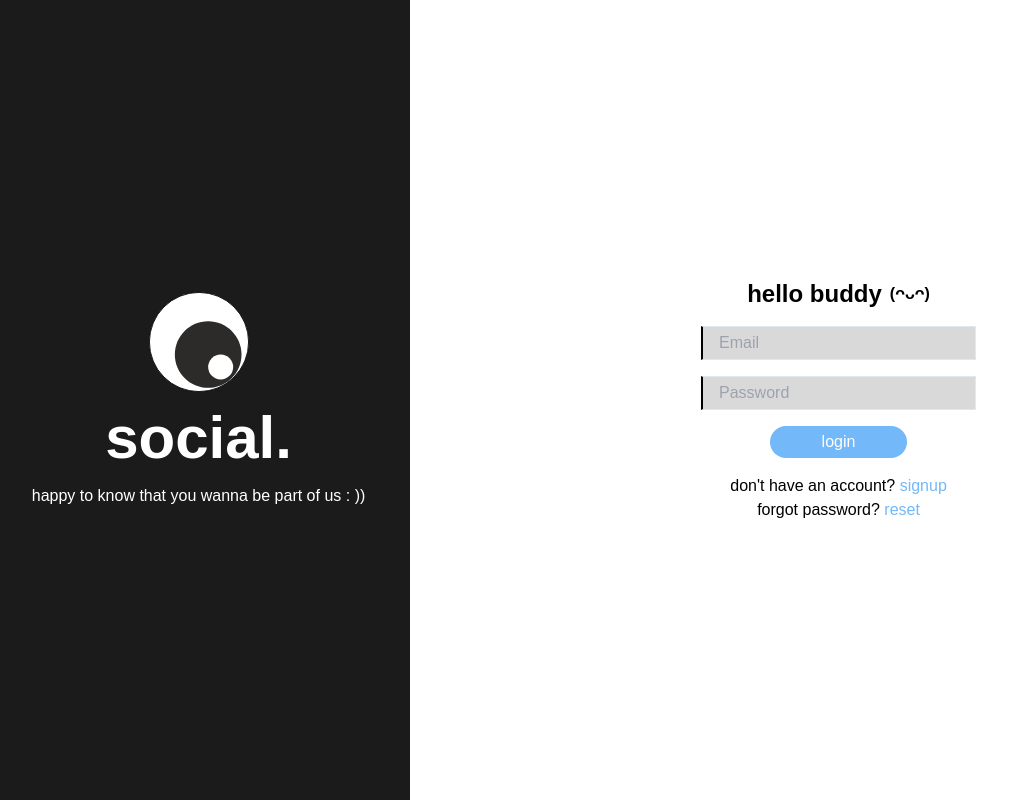
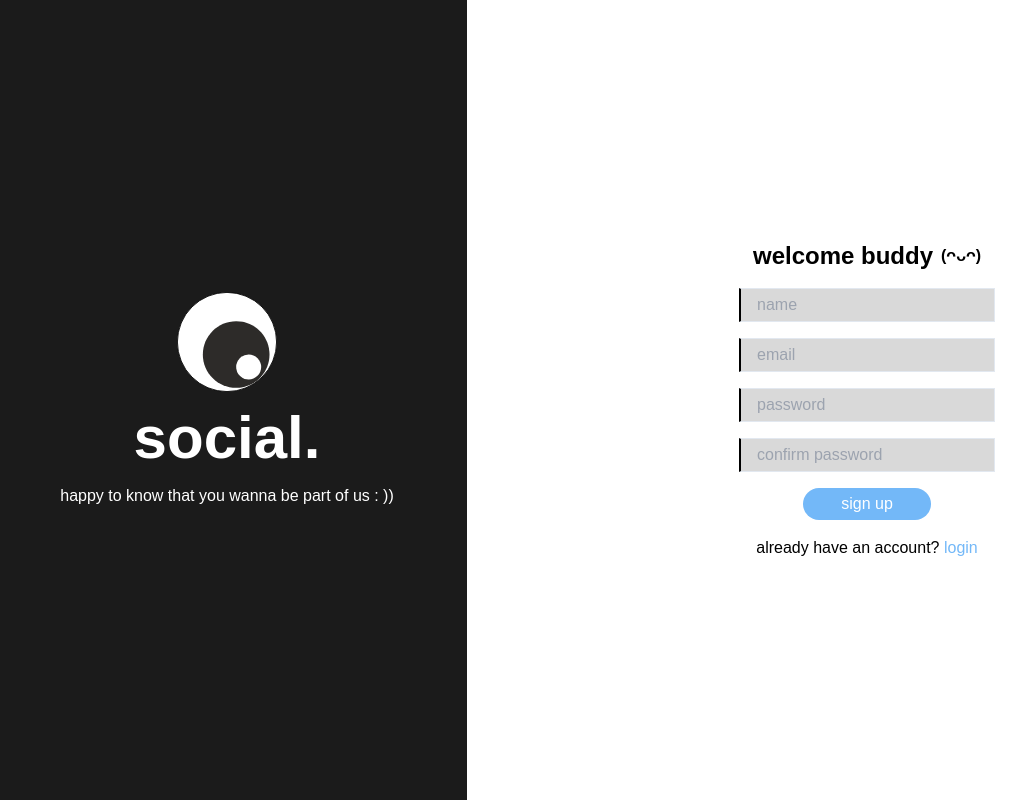
Before and after one commit to MayankBansal12/feedback, a Next.js app: page /auth in a window 1280 px wide. Shown: the whole page, without its empty margins (13-1039 px from the left). Built offline with nearby package versions, Linux system fonts and the light colour scheme.

Commit message:
feat: add verify email, fix login bug

```diff
--- a/src/app/api/sign-in/route.ts
+++ b/src/app/api/sign-in/route.ts
@@ -21,7 +21,7 @@ export async function POST(request: Request) {
             return new Response(JSON.stringify(response), { status: response.status })
         }
         if (!user.isVerified) {
-            response = { success: false, status: 400, message: "Email not verified!", data: { isVerified: false } }
+            response = { success: false, status: 200, message: "Email not verified!", data: { isVerified: false } }
             return new Response(JSON.stringify(response), { status: response.status })
         }
         const isPasswordMatch = await bcrypt.compare(password, user.password);
@@ -37,7 +37,7 @@ export async function POST(request: Request) {
             response = { success: false, status: 400, message: error.errors[0].message };
         } else {
             console.error("Error signing in user!", error);
-            response = { success: false, status: 400, message: "Error registering user" };
+            response = { success: false, status: 400, message: "Error signing in user" };
         }
         return new Response(JSON.stringify(response), { status: response.status })
     }
--- a/src/app/auth/layout.tsx
+++ b/src/app/auth/layout.tsx
@@ -6,6 +6,7 @@ export default function RootLayout({
 }: Readonly<{ children: React.ReactNode }>) {
     return (
         <html lang="en">
+            <head />
             <body className="w-screen h-screen font-default">
                 <div className="flex items-center w-screen h-screen">
                     <div className="flex flex-col justify-center items-center gap-4 bg-dark-primary w-1/2 h-full text-white">
@@ -13,8 +14,7 @@ export default function RootLayout({
                         <h1 className="font-bold text-6xl text-white">social.</h1>
                         <p>happy to know that you wanna be part of us : &#41;&#41;</p>
                     </div>
-                    {/* <div className="w-5/6">{children}</div> */}
-                    {children}
+                    <div className="w-5/6">{children}</div>
                 </div>
             </body>
         </html>
--- a/src/app/auth/page.tsx
+++ b/src/app/auth/page.tsx
@@ -5,7 +5,7 @@ import { LoginFormProps, RegisterFormProps } from "@/types/type";
 import { useRouter } from "next/navigation";
 import { useToast } from "@/components/ui/use-toast";
 
-const LoginForm: FC<LoginFormProps> = ({ email, setEmail, password, setPassword, handleSubmit }) => {
+const LoginForm: FC<LoginFormProps> = ({ email, setEmail, password, setPassword, handleSubmit, isLoading }) => {
   return (
     <div className="flex flex-col justify-center items-center w-full dark:text-white">
       <h1 className="mb-4 font-bold flex gap-2 items-center"><span className="text-2xl">hello buddy</span> <span className="text-md">(ᴖᴗᴖ)</span></h1>
@@ -13,7 +13,7 @@ const LoginForm: FC<LoginFormProps> = ({ email, setEmail, password, setPassword,
       <form className="flex flex-col justify-center gap-4 w-1/3" onSubmit={handleSubmit}>
         <input
           type="email"
-          placeholder="Email"
+          placeholder="email"
           value={email}
           onChange={(e: ChangeEvent<HTMLInputElement>) => setEmail(e.target.value)}
           className="bg-light-primary dark:bg-accent-darkinput px-4 py-1 border border-l-2 border-l-black dark:border-l-[#ffffff] text-md dark:text-white outline-none hover:outline focus:outline"
@@ -21,7 +21,7 @@ const LoginForm: FC<LoginFormProps> = ({ email, setEmail, password, setPassword,
         />
         <input
           type="password"
-          placeholder="Password"
+          placeholder="password"
           value={password}
           onChange={(e: ChangeEvent<HTMLInputElement>) => setPassword(e.target.value)}
           className="bg-light-primary dark:bg-accent-darkinput px-4 py-1 border border-l-2 border-l-black dark:border-l-[#ffffff] text-md dark:text-white outline-none hover:outline focus:outline"
@@ -31,8 +31,9 @@ const LoginForm: FC<LoginFormProps> = ({ email, setEmail, password, setPassword,
           <button
             type="submit"
             className="bg-accent-link hover:bg-accent-buttonhover transition-all p-1 rounded-full w-1/2 text-white"
+            disabled={isLoading}
           >
-            login
+            {isLoading ? "loading..." : "login"}
           </button>
         </div>
       </form>
@@ -40,7 +41,7 @@ const LoginForm: FC<LoginFormProps> = ({ email, setEmail, password, setPassword,
   );
 };
 
-const RegisterForm: FC<RegisterFormProps> = ({ name, setName, email, setEmail, password, setPassword, confirmPassword, setConfirmPassword, handleSubmit }) => {
+const RegisterForm: FC<RegisterFormProps> = ({ name, setName, email, setEmail, password, setPassword, confirmPassword, setConfirmPassword, handleSubmit, isLoading }) => {
   return (
     <div className="flex flex-col justify-center items-center w-full dark:text-white">
       <h1 className="mb-4 font-bold flex gap-2 items-center"><span className="text-2xl">welcome buddy</span> <span className="text-md">(ᴖᴗᴖ)</span></h1>
@@ -55,7 +56,7 @@ const RegisterForm: FC<RegisterFormProps> = ({ name, setName, email, setEmail, p
         />
         <input
           type="email"
-          placeholder="Email"
+          placeholder="email"
           value={email}
           onChange={(e: ChangeEvent<HTMLInputElement>) => setEmail(e.target.value)}
           className="bg-light-primary dark:bg-accent-darkinput px-4 py-1 border border-l-2 border-l-black dark:border-l-[#ffffff] text-md dark:text-white outline-none hover:outline focus:outline"
@@ -63,7 +64,7 @@ const RegisterForm: FC<RegisterFormProps> = ({ name, setName, email, setEmail, p
         />
         <input
           type="password"
-          placeholder="Password"
+          placeholder="password"
           value={password}
           onChange={(e: ChangeEvent<HTMLInputElement>) => setPassword(e.target.value)}
           className="bg-light-primary dark:bg-accent-darkinput px-4 py-1 border border-l-2 border-l-black dark:border-l-[#ffffff] text-md dark:text-white outline-none hover:outline focus:outline"
@@ -71,7 +72,7 @@ const RegisterForm: FC<RegisterFormProps> = ({ name, setName, email, setEmail, p
         />
         <input
           type="password"
-          placeholder="Confirm Password"
+          placeholder="confirm password"
           value={confirmPassword}
           onChange={(e: ChangeEvent<HTMLInputElement>) => setConfirmPassword(e.target.value)}
           className="bg-light-primary dark:bg-accent-darkinput px-4 py-1 border border-l-2 border-l-black dark:border-l-[#ffffff] text-md dark:text-white outline-none hover:outline focus:outline"
@@ -81,8 +82,9 @@ const RegisterForm: FC<RegisterFormProps> = ({ name, setName, email, setEmail, p
           <button
             type="submit"
             className="bg-accent-link hover:bg-accent-buttonhover transition-all p-1 rounded-full w-1/2 text-white"
+            disabled={isLoading}
           >
-            sign up
+            {isLoading ? "loading..." : "sign up"}
           </button>
         </div>
       </form>
@@ -91,34 +93,34 @@ const RegisterForm: FC<RegisterFormProps> = ({ name, setName, email, setEmail, p
 };
 
 export default function Auth() {
-  const [isLogin, setIsLogin] = useState(true);
+  const [isLogin, setIsLogin] = useState(true)
   const [email, setEmail] = useState("")
   const [password, setPassword] = useState("")
   const [confirmPassword, setConfirmPassword] = useState("")
   const [name, setName] = useState("")
+  const [isLoading, setIsLoading] = useState(false)
   const router = useRouter()
   const { toast } = useToast()
 
-  // useEffect(() => {
-  //   const path = router2.asPath;
-  //   setIsLogin(path.includes('#login'));
-  //   console.log('path', path);
-  // }, [router]);
+  useEffect(() => {
+    if (typeof window !== 'undefined') {
+      const path = window.location.hash || window.location.pathname;
+      setIsLogin(path.includes('#login'));
+    }
+  }, []);
 
   const handleSubmit = async (e: React.FormEvent<HTMLFormElement>) => {
     e.preventDefault();
     console.log("login:", email, password, confirmPassword, name)
 
     if (!isLogin && password !== confirmPassword) {
-      // replace with toast or alert instead of window alert
-
       toast({
         title: "oops! you sure you remember the password?",
         description: "password and confirm password do not match",
       })
       return;
     }
-
+    setIsLoading(true)
     const endpoint = isLogin ? "/api/sign-in" : "/api/sign-up";
 
     const payload = isLogin
@@ -139,7 +141,13 @@ export default function Auth() {
         console.log("Success:", data.data);
 
         localStorage.setItem("token", data.data.token)
-        data.data.isVerified ? router.replace("/dashboard") : router.replace("/auth/verify-email")
+        if (!isLogin)
+          toast({
+            title: "request success",
+            description: "verify your email to access dashboard",
+          })
+
+        data.data.isVerified ? router.replace("/dashboard") : router.replace("/auth/verify?email=" + email)
       } else {
         const errorData = await response.json();
         console.error("Error:", errorData);
@@ -157,6 +165,8 @@ export default function Auth() {
         title: "caught up with an error",
         description: "Error, try again!",
       })
+    } finally {
+      setIsLoading(false)
     }
   };
 
@@ -169,6 +179,7 @@ export default function Auth() {
           password={password}
           setPassword={setPassword}
           handleSubmit={handleSubmit}
+          isLoading={isLoading}
         />
       ) : (
         <RegisterForm
@@ -181,6 +192,7 @@ export default function Auth() {
           confirmPassword={confirmPassword}
           setConfirmPassword={setConfirmPassword}
           handleSubmit={handleSubmit}
+          isLoading={isLoading}
         />
       )}
 
@@ -189,16 +201,16 @@ export default function Auth() {
         onClick={() => setIsLogin(!isLogin)}
       >
         {isLogin ? (
-          <>
+          <div>
             <p>
               don&apos;t have an account?{" "}
               <span className="text-accent-link hover:underline" onClick={() => router.replace("/auth#signup")}>signup</span>
             </p>
             <p>
               forgot password?{" "}
-              <span className="text-accent-link hover:underline" onClick={() => router.replace("/reset")}>reset</span>
+              <span className="text-accent-link hover:underline" onClick={() => router.replace("/auth/reset-password")}>reset</span>
             </p>
-          </>
+          </div>
         ) : (
           <p>
             already have an account?{" "}
--- a/src/app/auth/verify-email/page.tsx
+++ /dev/null
@@ -1,29 +0,0 @@
-"use client";
-
-import {
-    InputOTP,
-    InputOTPGroup,
-    InputOTPSeparator,
-    InputOTPSlot,
-} from "@/components/ui/input-otp";
-
-export default function verifyEmail() {
-
-    return (
-        <>
-            <InputOTP maxLength={6}>
-                <InputOTPGroup>
-                    <InputOTPSlot index={0} />
-                    <InputOTPSlot index={1} />
-                    <InputOTPSlot index={2} />
-                </InputOTPGroup>
-                <InputOTPSeparator />
-                <InputOTPGroup>
-                    <InputOTPSlot index={3} />
-                    <InputOTPSlot index={4} />
-                    <InputOTPSlot index={5} />
-                </InputOTPGroup>
-            </InputOTP>
-        </>
-    );
-}
--- /dev/null
+++ b/src/app/auth/verify/page.tsx
@@ -0,0 +1,114 @@
+"use client";
+
+import {
+    InputOTP,
+    InputOTPGroup,
+    InputOTPSeparator,
+    InputOTPSlot,
+} from "@/components/ui/input-otp";
+import { useToast } from "@/components/ui/use-toast";
+import { useRouter } from "next/navigation";
+import { useState, useEffect } from "react";
+
+export default function Verify() {
+    const [code, setCode] = useState<string>("")
+    const [email, setEmail] = useState<string>("")
+    const [isLoading, setIsLoading] = useState<boolean>(false)
+    const { toast } = useToast()
+    const router = useRouter()
+
+    const handleSubmit = async () => {
+        if (!email) {
+            toast({
+                variant: "destructive",
+                title: "error with verify email",
+                description: "try to refresh the page and try again",
+            })
+            return
+        }
+        if (!code || code === "") {
+            toast({
+                title: "error with verify email",
+                description: "verify code can't be empty",
+            })
+            return
+        }
+        setIsLoading(true)
+
+        try {
+            const response = await fetch("/api/verify-code", {
+                method: "POST",
+                headers: {
+                    "Content-Type": "application/json",
+                },
+                body: JSON.stringify({ email, verifyCode: code }),
+            });
+
+            if (response.ok) {
+                router.replace("/dashboard")
+            } else {
+                const errorData = await response.json();
+                console.error("Error:", errorData);
+
+                toast({
+                    variant: "destructive",
+                    title: "caught up with an error",
+                    description: errorData.message.toLowerCase(),
+                })
+            }
+        } catch (error) {
+            console.log("error: ", error)
+            toast({
+                variant: "destructive",
+                title: "caught up with an error",
+                description: "Error, try again!",
+            })
+        } finally {
+            setIsLoading(false)
+        }
+    };
+
+    useEffect(() => {
+        const params = new URLSearchParams(window.location.search);
+        const email = params.get("email") ?? ""
+        setEmail(email);
+    }, []); // Fetch email once when component mounts
+
+
+    return (
+        <div className="flex flex-col justify-center items-center w-full gap-6">
+            <div className="text-center flex gap-1 flex-col">
+                <h3 className="font-bold text-xl">check your email for the verification code</h3>
+                <p className="text-sm opacity-70">{email}</p>
+            </div>
+            <InputOTP
+                maxLength={6}
+                value={code}
+                onChange={(value) => setCode(value)}
+            >
+                <InputOTPGroup>
+                    <InputOTPSlot index={0} />
+                    <InputOTPSlot index={1} />
+                    <InputOTPSlot index={2} />
+                </InputOTPGroup>
+                <InputOTPSeparator />
+                <InputOTPGroup>
+                    <InputOTPSlot index={3} />
+                    <InputOTPSlot index={4} />
+                    <InputOTPSlot index={5} />
+                </InputOTPGroup>
+            </InputOTP>
+
+            <div className="flex justify-center w-1/3">
+                <button
+                    className="bg-accent-link hover:bg-accent-buttonhover transition-all p-1 w-1/2 rounded-full text-white"
+                    disabled={isLoading}
+                    onClick={handleSubmit}
+                >
+                    {isLoading ? "loading..." : "verify"}
+                </button>
+            </div>
+
+        </div>
+    );
+}
--- a/src/types/type.ts
+++ b/src/types/type.ts
@@ -6,6 +6,7 @@ export interface LoginFormProps {
     password: string;
     setPassword: Dispatch<SetStateAction<string>>;
     handleSubmit: (e: FormEvent<HTMLFormElement>) => void;
+    isLoading: boolean;
 }
 
 export interface RegisterFormProps {
@@ -18,4 +19,5 @@ export interface RegisterFormProps {
     confirmPassword: string;
     setConfirmPassword: Dispatch<SetStateAction<string>>;
     handleSubmit: (e: FormEvent<HTMLFormElement>) => void;
+    isLoading: boolean;
 }
--- a/tailwind.config.ts
+++ b/tailwind.config.ts
@@ -87,10 +87,15 @@ const config = {
           from: { height: "var(--radix-accordion-content-height)" },
           to: { height: "0" },
         },
+        "caret-blink": {
+          "0%,70%,100%": { opacity: "1" },
+          "20%,50%": { opacity: "0" },
+        },
       },
       animation: {
         "accordion-down": "accordion-down 0.2s ease-out",
         "accordion-up": "accordion-up 0.2s ease-out",
+        "caret-blink": "caret-blink 1.25s ease-out infinite",
       },
     },
   },
```
